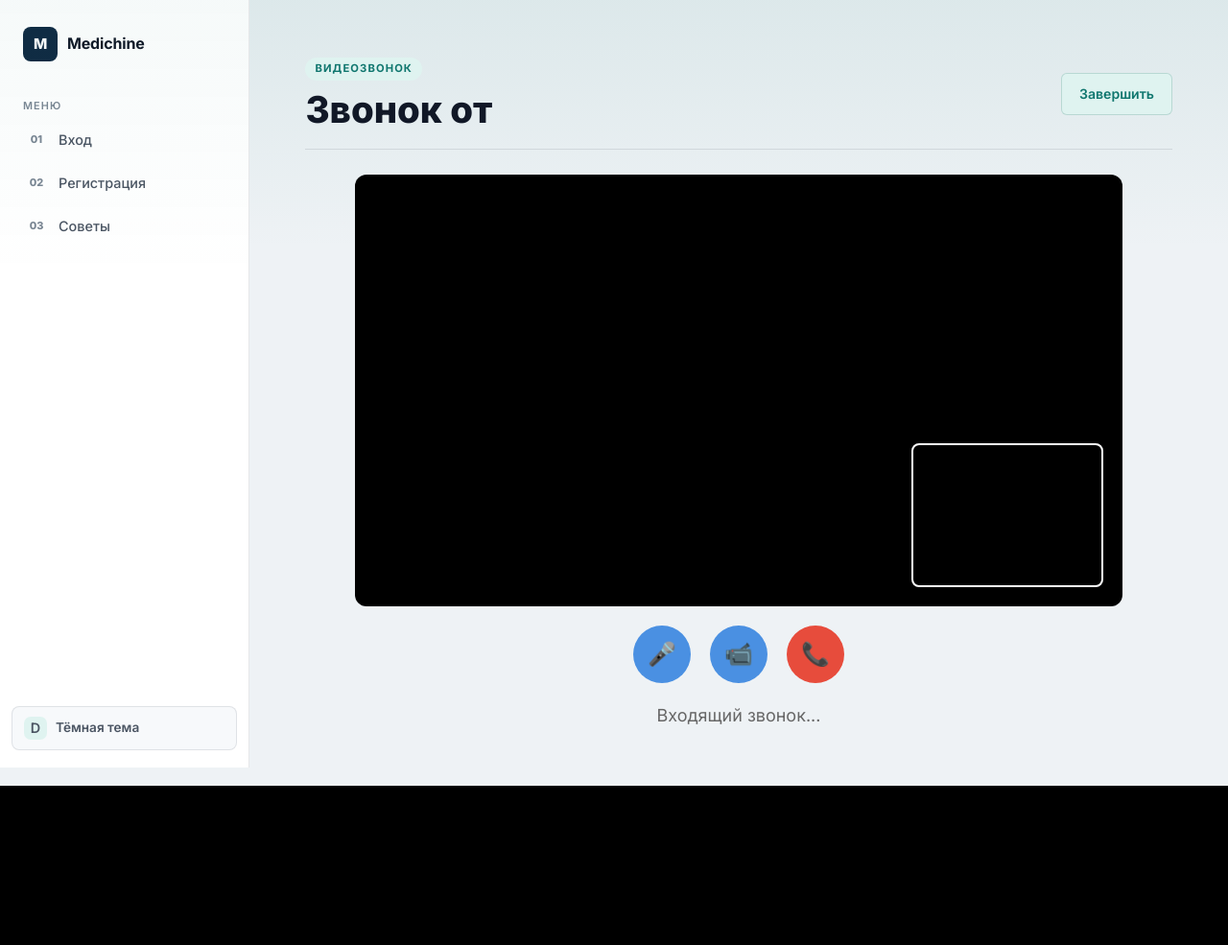
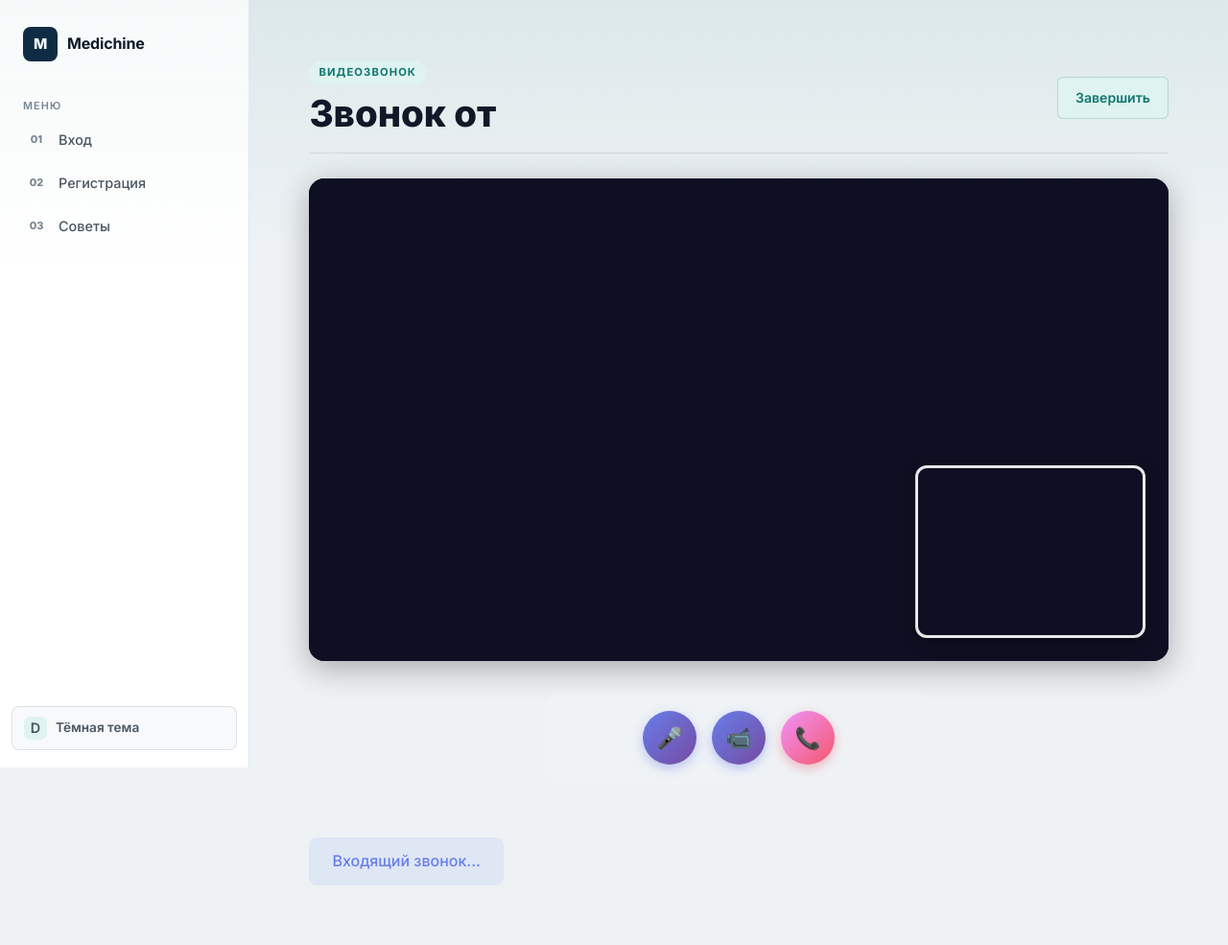
Before and after one commit to abubakr3012/Medichine, a Django app: template templates/chat/video_call.html in a window 1280 px wide. Shown: the whole page at 96% size. Before the commit the page ends 819 px from the top, so only its background shows below. Run offline with Django 5.2, Linux system fonts and the light colour scheme; the template is opened without the code that fills it, so the values that code supplies are empty.

Commit message:
add style

```diff
--- a/templates/chat/video_call.html
+++ b/templates/chat/video_call.html
@@ -42,72 +42,142 @@
 
 <style>
 .video-call-page {
-    max-width: 1200px;
+    max-width: 1400px;
     margin: 0 auto;
-    padding: 20px;
+    padding: 24px;
 }
 
 .video-container {
     position: relative;
     width: 100%;
-    max-width: 800px;
-    margin: 20px auto;
+    max-width: 900px;
+    margin: 24px auto;
     aspect-ratio: 16/9;
-    background: #000;
-    border-radius: 12px;
+    background: linear-gradient(135deg, #1a1a2e 0%, #16213e 100%);
+    border-radius: 16px;
     overflow: hidden;
+    box-shadow: 0 8px 32px rgba(0, 0, 0, 0.3);
 }
 
 #localVideo {
     position: absolute;
-    bottom: 20px;
-    right: 20px;
-    width: 200px;
-    height: 150px;
+    bottom: 24px;
+    right: 24px;
+    width: 240px;
+    height: 180px;
     object-fit: cover;
-    border-radius: 8px;
-    border: 2px solid white;
+    border-radius: 12px;
+    border: 3px solid rgba(255, 255, 255, 0.9);
+    box-shadow: 0 4px 16px rgba(0, 0, 0, 0.4);
     z-index: 10;
+    transition: all 0.3s ease;
+}
+
+#localVideo:hover {
+    transform: scale(1.05);
+    box-shadow: 0 6px 24px rgba(0, 0, 0, 0.5);
 }
 
 #remoteVideo {
     width: 100%;
     height: 100%;
     object-fit: cover;
+    background: #0f0f23;
 }
 
 .call-controls {
     display: flex;
     justify-content: center;
-    gap: 20px;
-    margin: 20px 0;
+    align-items: center;
+    gap: 16px;
+    margin: 32px 0;
+    padding: 20px;
+    background: linear-gradient(135deg, rgba(255, 255, 255, 0.1) 0%, rgba(255, 255, 255, 0.05) 100%);
+    backdrop-filter: blur(10px);
+    border-radius: 16px;
+    max-width: 400px;
+    margin-left: auto;
+    margin-right: auto;
 }
 
 .control-btn {
-    width: 60px;
-    height: 60px;
+    width: 56px;
+    height: 56px;
     border-radius: 50%;
     border: none;
-    font-size: 24px;
+    font-size: 22px;
     cursor: pointer;
-    background: #4a90e2;
+    background: linear-gradient(135deg, #667eea 0%, #764ba2 100%);
     color: white;
-    transition: all 0.3s;
+    transition: all 0.3s cubic-bezier(0.4, 0, 0.2, 1);
+    box-shadow: 0 4px 12px rgba(102, 126, 234, 0.4);
+    display: flex;
+    align-items: center;
+    justify-content: center;
 }
 
 .control-btn:hover {
-    transform: scale(1.1);
+    transform: translateY(-2px);
+    box-shadow: 0 6px 20px rgba(102, 126, 234, 0.6);
+}
+
+.control-btn:active {
+    transform: translateY(0);
 }
 
 .control-btn.end-call {
-    background: #e74c3c;
+    background: linear-gradient(135deg, #f093fb 0%, #f5576c 100%);
+    box-shadow: 0 4px 12px rgba(245, 87, 108, 0.4);
+}
+
+.control-btn.end-call:hover {
+    box-shadow: 0 6px 20px rgba(245, 87, 108, 0.6);
+}
+
+.control-btn.active {
+    background: linear-gradient(135deg, #4facfe 0%, #00f2fe 100%);
 }
 
 .call-status {
     text-align: center;
-    font-size: 18px;
-    color: #666;
-    margin-top: 20px;
+    font-size: 16px;
+    font-weight: 500;
+    color: #667eea;
+    margin-top: 24px;
+    padding: 12px 24px;
+    background: rgba(102, 126, 234, 0.1);
+    border-radius: 8px;
+    display: inline-block;
+    backdrop-filter: blur(5px);
+}
+
+@media (max-width: 768px) {
+    .video-call-page {
+        padding: 16px;
+    }
+
+    .video-container {
+        margin: 16px auto;
+        border-radius: 12px;
+    }
+
+    #localVideo {
+        width: 140px;
+        height: 105px;
+        bottom: 16px;
+        right: 16px;
+    }
+
+    .call-controls {
+        gap: 12px;
+        padding: 16px;
+    }
+
+    .control-btn {
+        width: 48px;
+        height: 48px;
+        font-size: 20px;
+    }
 }
 </style>
 
@@ -125,7 +195,6 @@ let peerConnection;
 let isCaller = {{ is_caller|lower }};
 let callId = {{ call.id }};
 
-// STUN серверы для NAT traversal
 const rtcConfig = {
     iceServers: [
         { urls: 'stun:stun.l.google.com:19302' },
@@ -133,12 +202,10 @@ const rtcConfig = {
     ]
 };
 
-// WebSocket соединение для signaling
 const wsScheme = window.location.protocol === "https:" ? "wss" : "ws";
 const ws = new WebSocket(`${wsScheme}://${window.location.host}/ws/call/${callId}/`);
 
 ws.onopen = () => {
-    console.log('WebSocket connected');
     if (isCaller) {
         startCall();
     }
@@ -200,7 +267,6 @@ async function startCall() {
 
         statusDiv.textContent = 'Ожидание ответа...';
     } catch (error) {
-        console.error('Error starting call:', error);
         statusDiv.textContent = 'Ошибка: ' + error.message;
     }
 }
@@ -243,7 +309,6 @@ async function handleOffer(offer) {
 
         statusDiv.textContent = 'Соединение установлено';
     } catch (error) {
-        console.error('Error handling offer:', error);
         statusDiv.textContent = 'Ошибка: ' + error.message;
     }
 }
@@ -253,7 +318,6 @@ async function handleAnswer(answer) {
         await peerConnection.setRemoteDescription(new RTCSessionDescription(answer));
         statusDiv.textContent = 'Соединение установлено';
     } catch (error) {
-        console.error('Error handling answer:', error);
     }
 }
 
@@ -261,7 +325,6 @@ async function handleIceCandidate(candidate) {
     try {
         await peerConnection.addIceCandidate(new RTCIceCandidate(candidate));
     } catch (error) {
-        console.error('Error adding ICE candidate:', error);
     }
 }
 
@@ -277,28 +340,26 @@ function endCall() {
     window.location.href = "{% url 'show_messages' %}";
 }
 
-// Управление микрофоном
 muteBtn.addEventListener('click', () => {
     const audioTrack = localStream.getAudioTracks()[0];
     if (audioTrack) {
         audioTrack.enabled = !audioTrack.enabled;
         muteBtn.textContent = audioTrack.enabled ? '🎤' : '🔇';
+        muteBtn.classList.toggle('active', !audioTrack.enabled);
     }
 });
 
-// Управление камерой
 videoBtn.addEventListener('click', () => {
     const videoTrack = localStream.getVideoTracks()[0];
     if (videoTrack) {
         videoTrack.enabled = !videoTrack.enabled;
         videoBtn.textContent = videoTrack.enabled ? '📹' : '📷';
+        videoBtn.classList.toggle('active', !videoTrack.enabled);
     }
 });
 
-// Завершение звонка
 endCallBtn.addEventListener('click', endCall);
 
-// Закрытие страницы
 window.addEventListener('beforeunload', () => {
     endCall();
 });
```
Also changed, not shown: db.sqlite3.
